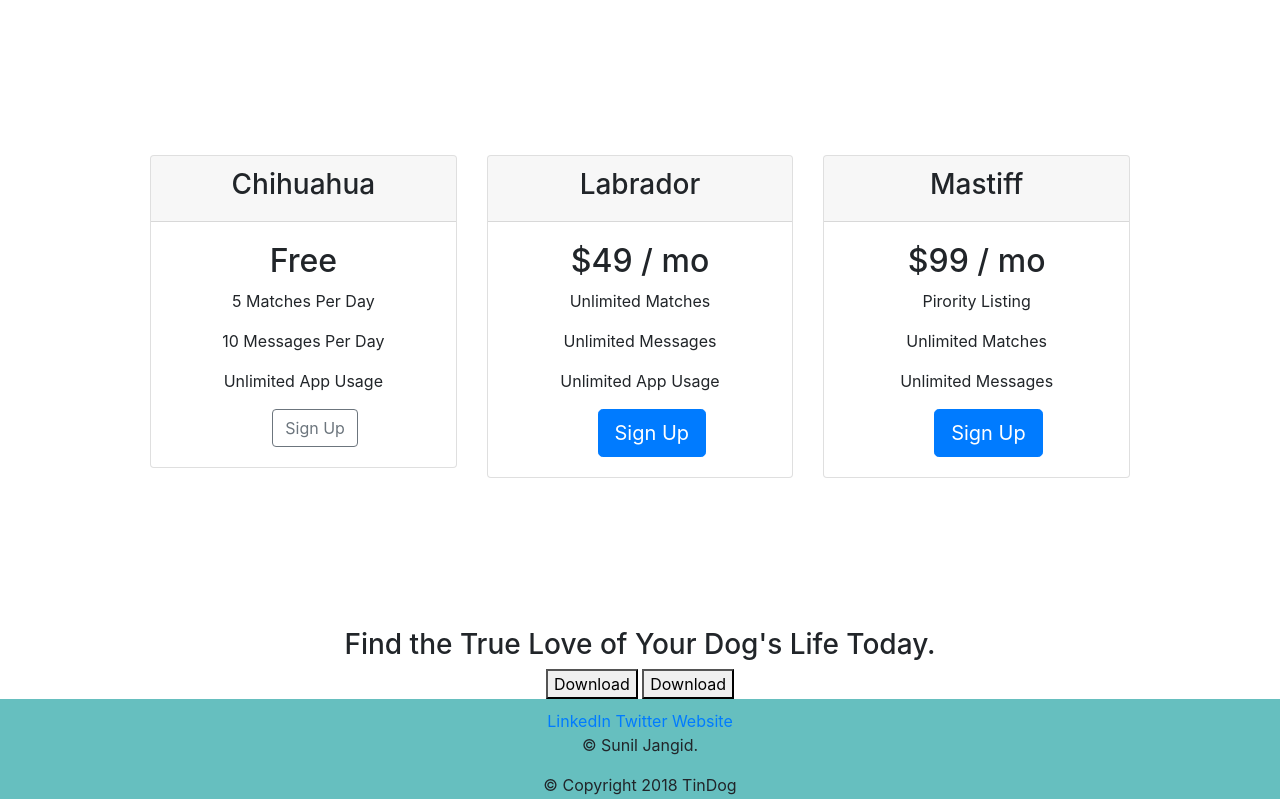
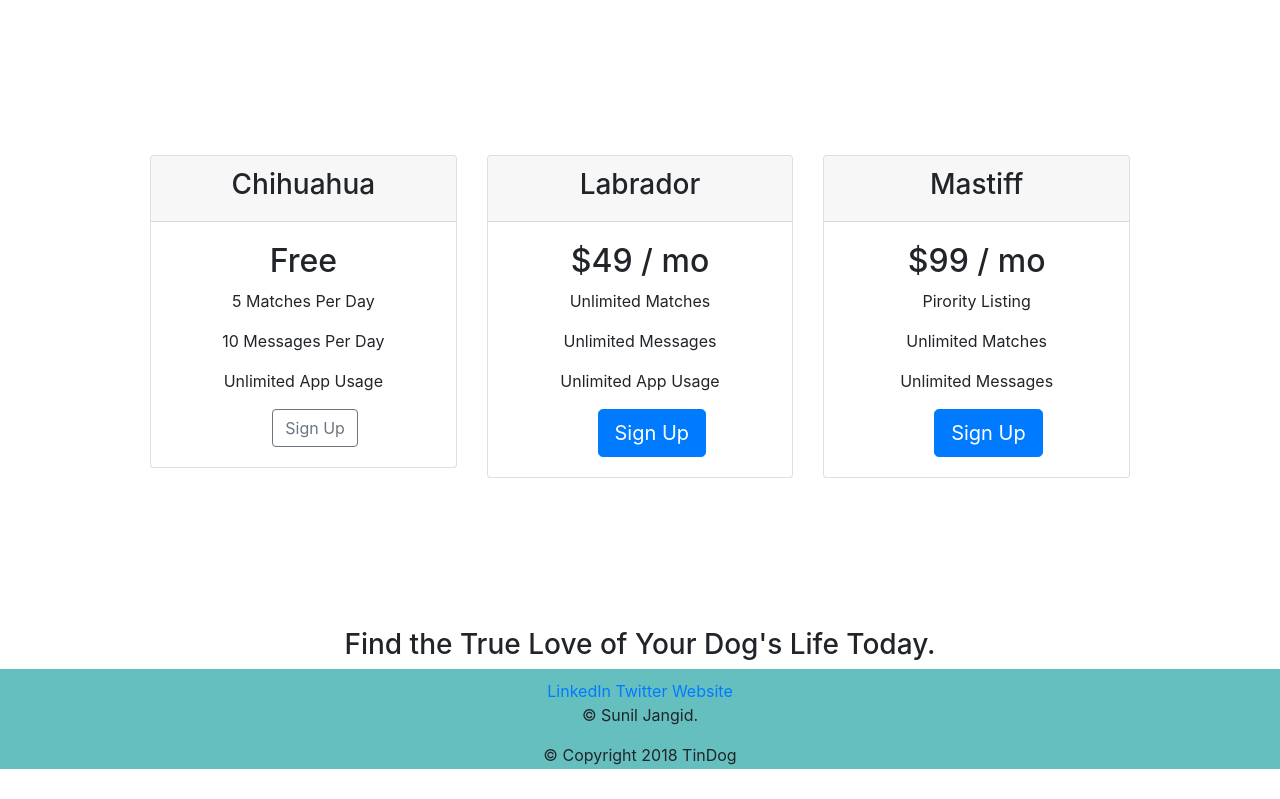
Before and after one commit to Sunil-jangid/Dog-breeding-site, a plain HTML site: page index.html in a window 1280 px wide. Shown: the part 1871-2670 px from the top of the page. After the commit the page ends 2640 px from the top, so only its background shows below. Drawn offline with nearby package versions, Linux system fonts and the light colour scheme.

Commit message:
Update index.html

```diff
--- a/index.html
+++ b/index.html
@@ -183,8 +183,7 @@
   <section id="cta">
 
     <h3>Find the True Love of Your Dog's Life Today.</h3>
-    <button type="button">Download</button>
-    <button type="button">Download</button>
+
 
   </section>
 
```
